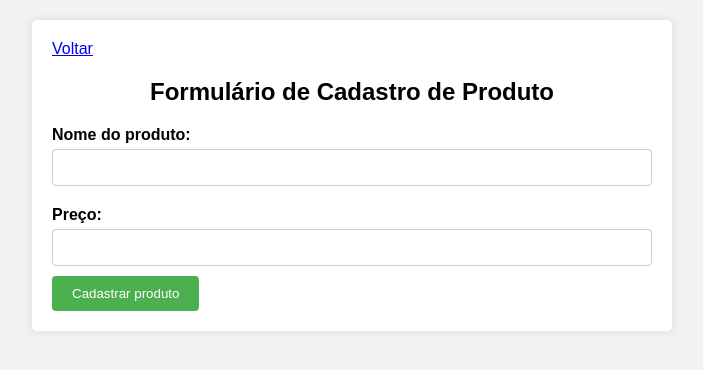
After one commit to yagodsales/Projeto-IA-Prolog, a Flask app: page /produto in a window 1280 px wide. The commit adds this page. Shown: the top 370 px of the page, without its empty margins (288-991 px from the left). Run offline with Flask 3, Linux system fonts and the light colour scheme.

Commit message:
cadastrar produto

```diff
--- a/prolog.py
+++ b/prolog.py
@@ -20,3 +20,7 @@ class PrologModel(Prolog):
 
         self.assertz(cria_cliente)
         self.assertz(cria_endereco)
+
+    def cadastrar_produto(self, nome, preco) -> None:
+        produto = f"produto(preco({nome}, {preco}))"
+        self.assertz(produto)
--- a/routes.py
+++ b/routes.py
@@ -25,6 +25,20 @@ def cadastrar_cliente():
     return render_template("cadastrar_cliente.html", cadastrado=cadastrado)
 
 
+@app.route("/produto", methods=("GET", "POST"))
+def cadastrar_produto():
+    try:
+        nome = request.form["nome"]
+        preco = request.form["preco"]
+        prolog.cadastrar_produto(nome, preco)
+        cadastrado = f"Produto {nome} cadastrado com sucesso!"
+    except:
+        preco = ""
+        nome = ""
+        cadastrado = ""
+    return render_template("cadastrar_produto.html", cadastrado=cadastrado)
+
+
 @app.route("/nota-fiscal", methods=("GET", "POST"))
 def gerar_nota_fiscal():
     return render_template("formulario.html")
--- a/templates/cadastrar_cliente.html
+++ b/templates/cadastrar_cliente.html
@@ -2,11 +2,14 @@
 <html>
 	<head>
 		<link rel="stylesheet" href="{{ url_for('static',filename='styles/global.css') }}" />
-		<title>Formulário de Nota Fiscal</title>
+		<title>NotaLog - Cadastrar Cliente</title>
 	</head>
 	<body>
 		<div class="container">
+			<a href="/">Voltar</a>
+
 			<h2>Formulário de Cadastro de Cliente</h2>
+
 			<form action="/cliente" method="post">
 				<label for="nome">Nome do Cliente:</label>
 				<input type="text" id="nome" name="nome" />
--- /dev/null
+++ b/templates/cadastrar_produto.html
@@ -0,0 +1,25 @@
+<!DOCTYPE html>
+<html>
+	<head>
+		<link rel="stylesheet" href="{{ url_for('static',filename='styles/global.css') }}" />
+		<title>NotaLog - Cadastrar Produto</title>
+	</head>
+	<body>
+		<div class="container">
+			<a href="/">Voltar</a>
+
+			<h2>Formulário de Cadastro de Produto</h2>
+
+			<form action="/produto" method="post">
+				<label for="nome">Nome do produto:</label>
+				<input type="text" id="nome" name="nome" />
+
+				<label for="preco">Preço:</label>
+				<input type="number" id="preco" name="preco" />
+
+				<button type="submit">Cadastrar produto</button>
+			</form>
+			<div>{{cadastrado}}</div>
+		</div>
+	</body>
+</html>
--- a/templates/formulario.html
+++ b/templates/formulario.html
@@ -2,11 +2,14 @@
 <html>
 	<head>
 		<link rel="stylesheet" href="{{ url_for('static',filename='styles/global.css') }}" />
-		<title>Formulário de Nota Fiscal</title>
+		<title>NotaLog - Nota Fiscal</title>
 	</head>
 	<body>
 		<div class="container">
+			<a href="/">Voltar</a>
+
 			<h2>Formulário de Nota Fiscal</h2>
+
 			<form action="/resposta" method="post">
 				<label for="nome">Nome do Cliente:</label>
 				<input type="text" id="nome" name="nome" />
--- a/templates/resposta.html
+++ b/templates/resposta.html
@@ -2,7 +2,7 @@
 <html>
 	<head>
 		<link rel="stylesheet" href="{{ url_for('static',filename='styles/global.css') }}" />
-		<title>Formulário de Nota Fiscal</title>
+		<title>NotaLog - Nota Fiscal</title>
 	</head>
 	<body>
 		<div class="container">
--- a/templates/tela_inicio.html
+++ b/templates/tela_inicio.html
@@ -2,15 +2,16 @@
 <html>
 	<head>
 		<link rel="stylesheet" href="{{ url_for('static',filename='styles/global.css') }}" />
-		<title>TELA DE INICIO</title>
+		<title>NotaLog</title>
 	</head>
 	<body>
 		<div class="container">
 			<div class="page-header">
 				<h1>TELA DE INICIO</h1>
 			</div>
-			<div>
+			<div style="display: flex; flex-direction: column; gap: 2rem">
 				<a href="/cliente">Cadastrar cliente</a>
+				<a href="/produto">Cadastrar produto</a>
 				<a href="/nota-fiscal">Gerar nota fiscal</a>
 			</div>
 		</div>
```
